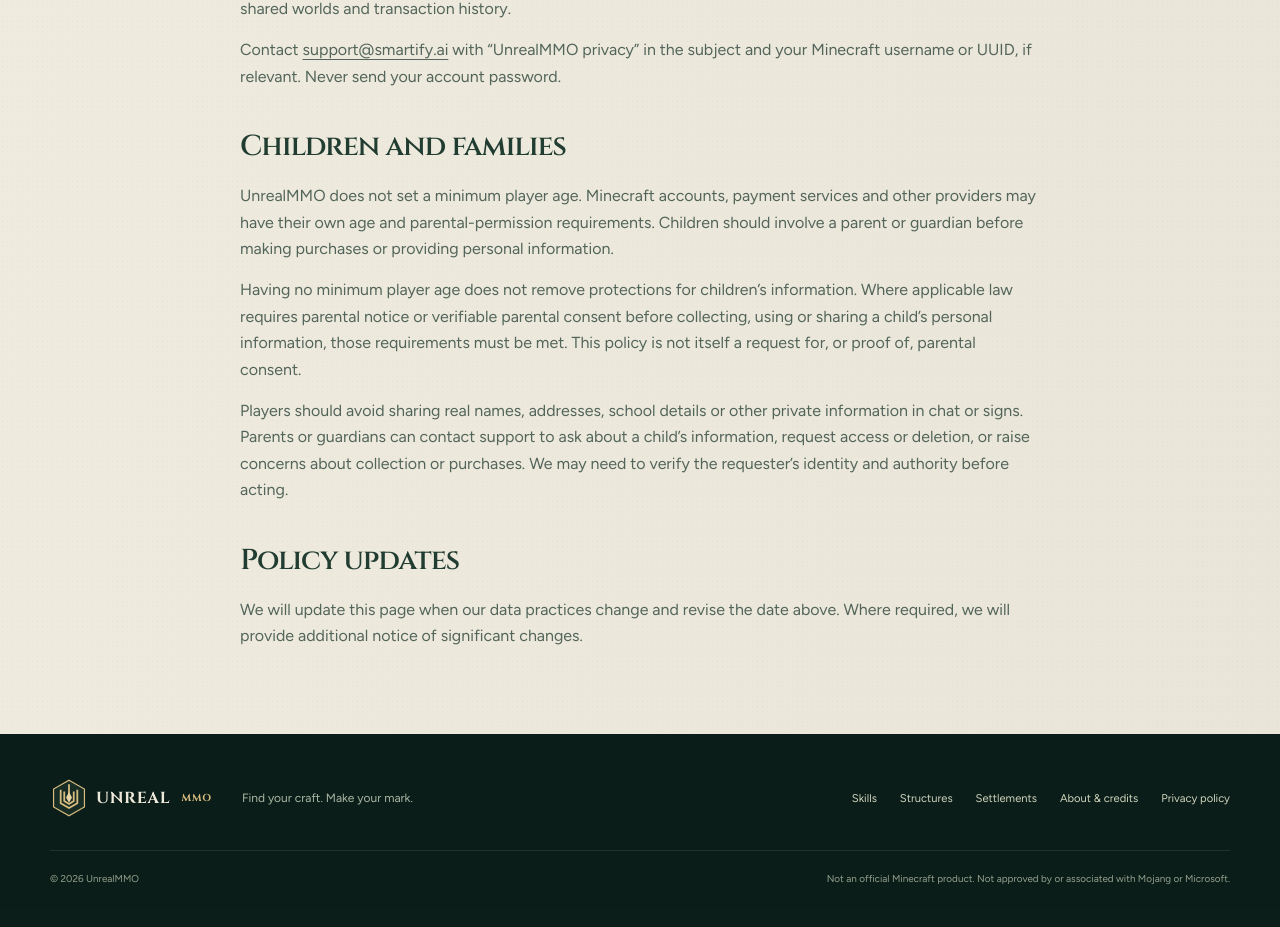
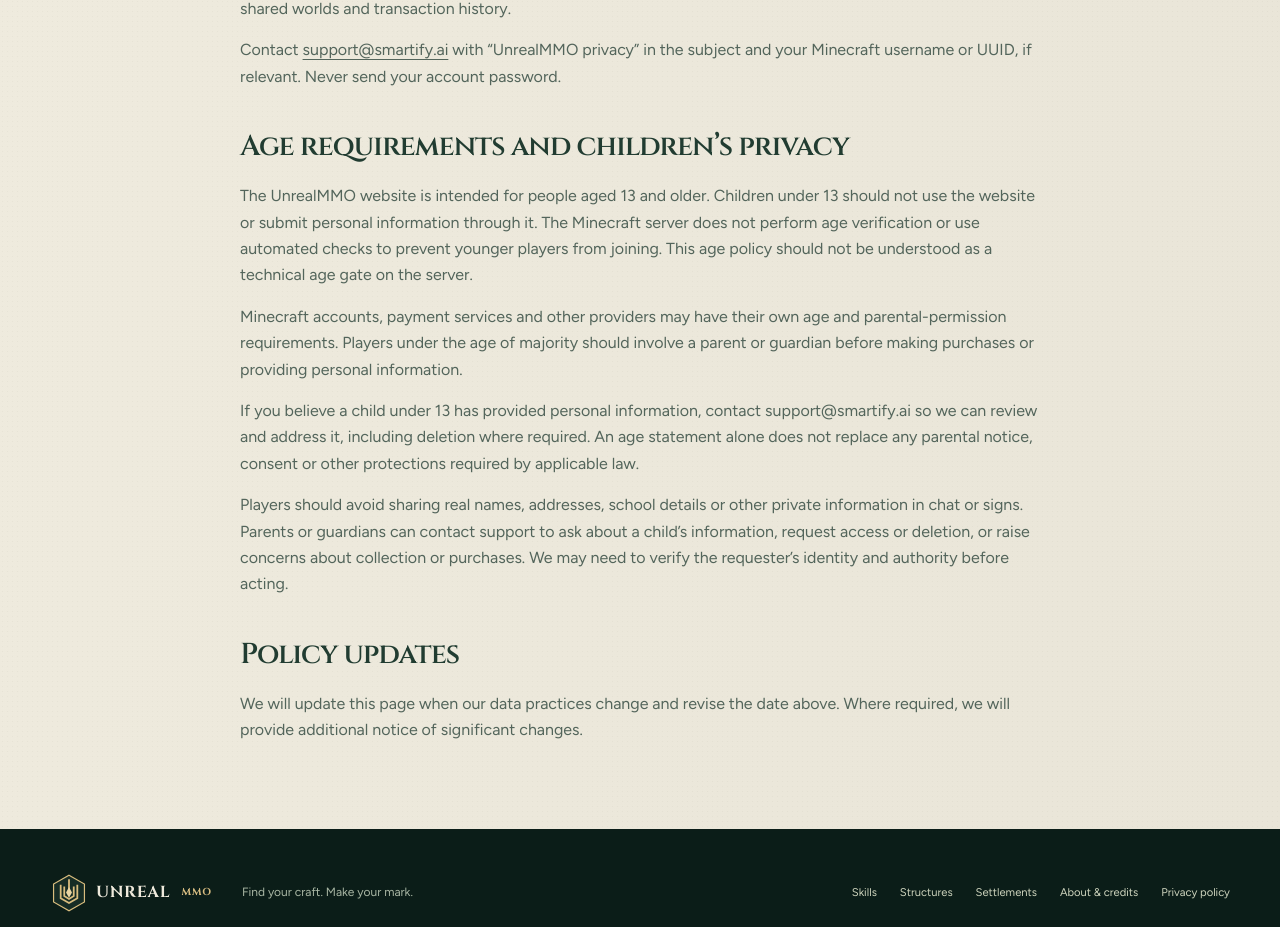
Before and after one commit to UnrealMMO/unrealmmo.github.io, a Next.js app: page /privacy-policy in a window 1280 px wide. Shown: the part 3116-4043 px from the top of the page. Built offline with nearby package versions, Linux system fonts and the light colour scheme; a web font is replaced by a local one.

Commit message:
Clarify website age requirement and server age-check limits

```diff
--- a/app/privacy-policy/page.tsx
+++ b/app/privacy-policy/page.tsx
@@ -174,19 +174,27 @@
           with “UnrealMMO privacy” in the subject and your Minecraft username or
           UUID, if relevant. Never send your account password.
         </p>
-        <h2>Children and families</h2>
+        <h2>Age requirements and children’s privacy</h2>
         <p>
-          UnrealMMO does not set a minimum player age. Minecraft accounts,
-          payment services and other providers may have their own age and
-          parental-permission requirements. Children should involve a parent or
-          guardian before making purchases or providing personal information.
+          The UnrealMMO website is intended for people aged 13 and older.
+          Children under 13 should not use the website or submit personal
+          information through it. The Minecraft server does not perform age
+          verification or use automated checks to prevent younger players from
+          joining. This age policy should not be understood as a technical age
+          gate on the server.
         </p>
         <p>
-          Having no minimum player age does not remove protections for
-          children’s information. Where applicable law requires parental notice
-          or verifiable parental consent before collecting, using or sharing a
-          child’s personal information, those requirements must be met. This
-          policy is not itself a request for, or proof of, parental consent.
+          Minecraft accounts, payment services and other providers may have
+          their own age and parental-permission requirements. Players under the
+          age of majority should involve a parent or guardian before making
+          purchases or providing personal information.
+        </p>
+        <p>
+          If you believe a child under 13 has provided personal information,
+          contact support@smartify.ai so we can review and address it, including
+          deletion where required. An age statement alone does not replace any
+          parental notice, consent or other protections required by applicable
+          law.
         </p>
         <p>
           Players should avoid sharing real names, addresses, school details or
```
